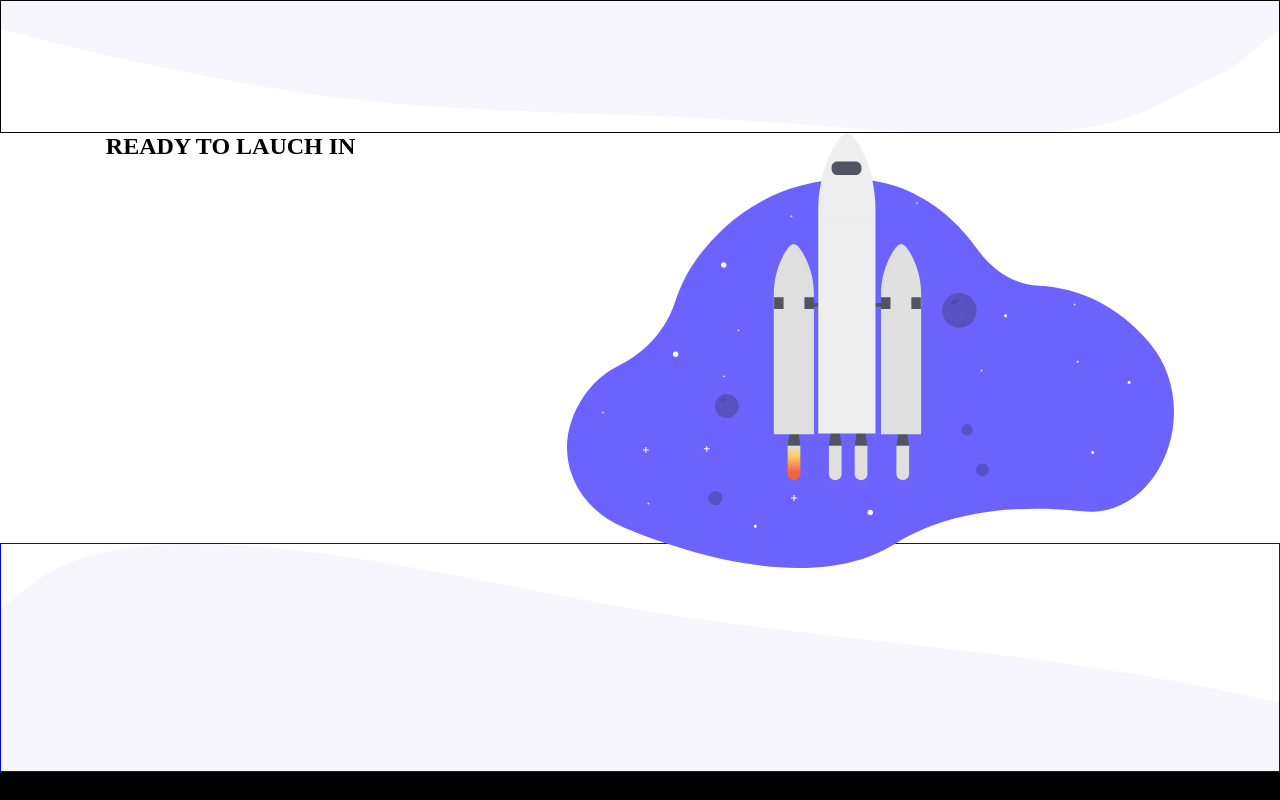
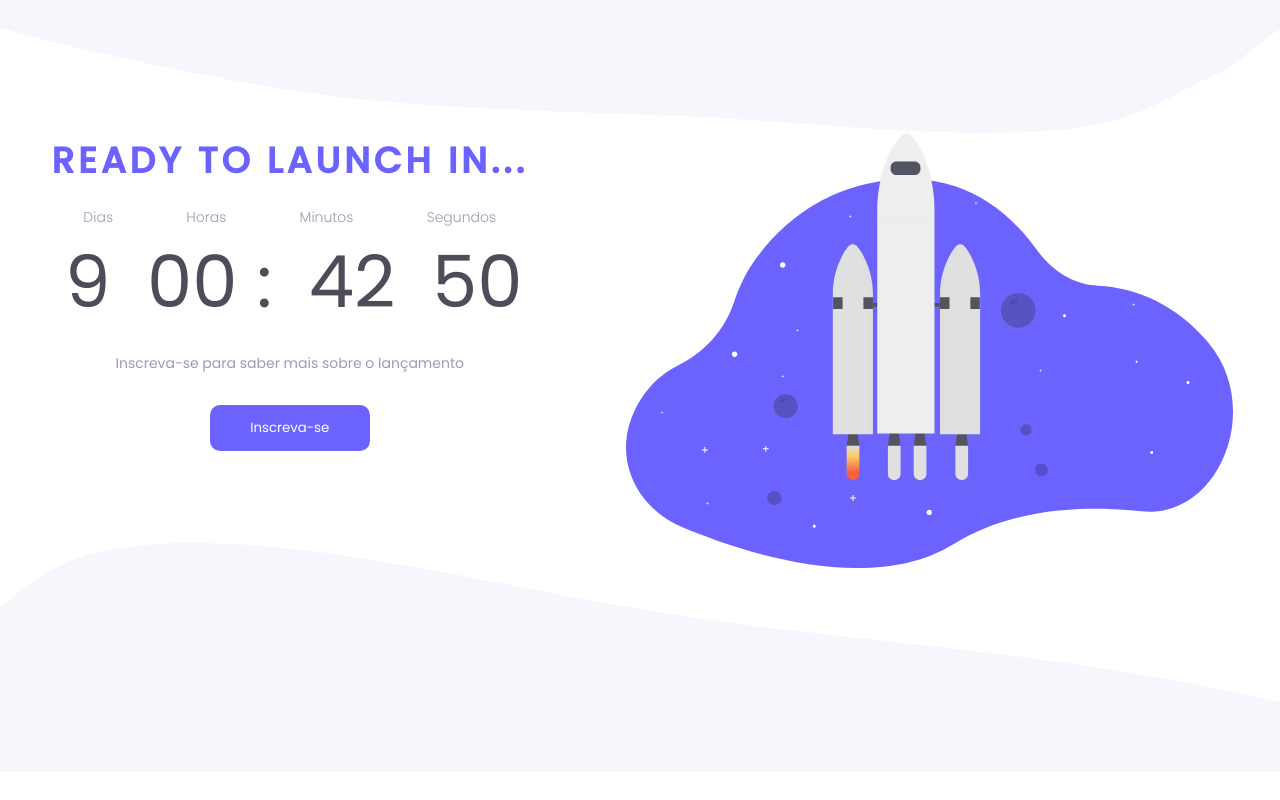
Before and after one commit to lucasserdev/rocketseat, a plain HTML site: page Intermediario/Countdown/index.html in a window 1280 px wide. Drawn offline with Linux system fonts and the light colour scheme.

Commit message:
exercicio pronto

```diff
--- a/Intermediario/Countdown/index.html
+++ b/Intermediario/Countdown/index.html
@@ -13,8 +13,21 @@
         </header>
         <section>
             <div id="contador">
-                <h1>READY TO LAUCH IN</h1>
-
+                <h2>READY TO LAUNCH IN...</h2>
+                <div id="deh">
+                    <span class="deh">Dias</span>
+                    <span class="deh">Horas</span>
+                    <span class="deh">Minutos</span>
+                    <span class="deh">Segundos</span>
+                </div>
+                <div id="count">
+                    <h1 id="days">0</h1>
+                    <h1 id="hours">0</h1>
+                    <h1 id="mins">0</h1>
+                    <h1 id="seconds">0</h1>
+                </div>
+                <p>Inscreva-se para saber mais sobre o lançamento</p>
+                <input type="button" value="Inscreva-se">
             </div>
 
             <div id="img">
@@ -26,5 +39,6 @@
 
         </footer>
     </main>
+    <script src="script.js" defer></script>
 </body>
 </html>
--- /dev/null
+++ b/Intermediario/Countdown/script.js
@@ -0,0 +1,34 @@
+const daysEl = document.getElementById('days')
+const hourEl = document.getElementById('hours')
+const minsEl = document.getElementById('mins')
+const secondEl = document.getElementById('seconds')
+
+const newLan = "01 Dec 2023"
+
+function countdown() {
+
+    const newLanDate = new Date(newLan)
+    const currentDate = new Date()
+
+    const totalSeconds = (newLanDate - currentDate) / 1000
+
+    const days = Math.floor(totalSeconds / 3600 / 24)
+    const hours = Math.floor(totalSeconds / 3600) % 24
+    const mins = Math.floor(totalSeconds / 60) % 60
+    const seconds = Math.floor(totalSeconds) % 60
+
+
+    daysEl.innerHTML = days
+    hourEl.innerHTML = formatTime(hours)
+    minsEl.innerHTML = formatTime(mins)
+    secondEl.innerHTML = formatTime(seconds)
+
+}
+
+function formatTime(time) {
+    return time < 10 ? `0${time} :` :time
+}
+
+countdown()
+
+setInterval(countdown, 1000)
--- a/Intermediario/Countdown/style.css
+++ b/Intermediario/Countdown/style.css
@@ -17,11 +17,8 @@
 }
 
 body {
-    background-color: black;
     display: flex;
     justify-content: center;
-
-
 }
 
 main {
@@ -33,7 +30,6 @@ main {
 
 header {
     height: 133px;
-    border: 1px solid black;
     background-image: url(images/top-image.svg);
 }
 
@@ -43,18 +39,83 @@ section {
     justify-content: space-around;
 }
 
+/* ******************** PARTE DO CONTADOR ***** */
+
 div#contador {
-
+    width: 486px;
+    text-align: center;
 }
 
+#contador > h2 {
+    color: var(--purple);
+    font-family: var(--font);
+    font-size: 36px;
+    font-weight: 700;
+    font-style: normal;
+    letter-spacing: 3.78px;
+    text-transform: uppercase;
+    margin-bottom: 19px;
+}
+
+div#deh {
+    display: flex;
+    justify-content: space-around;
+}
+
+span.deh {
+    color: var(--text-color);
+    font-family: var(--font);
+    font-size: 14px;
+    font-weight: 300;
+}
+
+div#count {
+    width: 494px;
+    height: 79px;
+    margin-bottom: 46px;
+    display: flex;
+    justify-content: space-around;
+}
+
+#count h1 {
+    color: var(--black);
+    font-family: var(--font);
+    font-size: 72px;
+    font-weight: normal;
+    line-height: normal;
+}
+
+p {
+   color: var(--text-color);
+   font-family: var(--font);
+   font-size: 14px;
+   font-style: normal;
+   font-weight: 400;
+   margin-bottom: 31px;
+}
+
+input[type="button"] {
+    background-color: #6C63FF;
+    width: 160px;
+    height: 46px;
+    border-radius: 10px;
+    color: white;
+    font-family: var(--font);
+    font-weight: 400;
+    cursor: pointer;
+}
+
+
+/* ********* PARTE DA IMAGEM ******************** */
 div#img {
     width: 607.01px;
     height: 388.997px;
 
 }
 
+
+/* ********************* O RODAPÉ ************************ */
 footer {
     height: 229px;
-    border: 1px solid blue;
     background-image: url(images/bottom-image.svg);
 }
```
